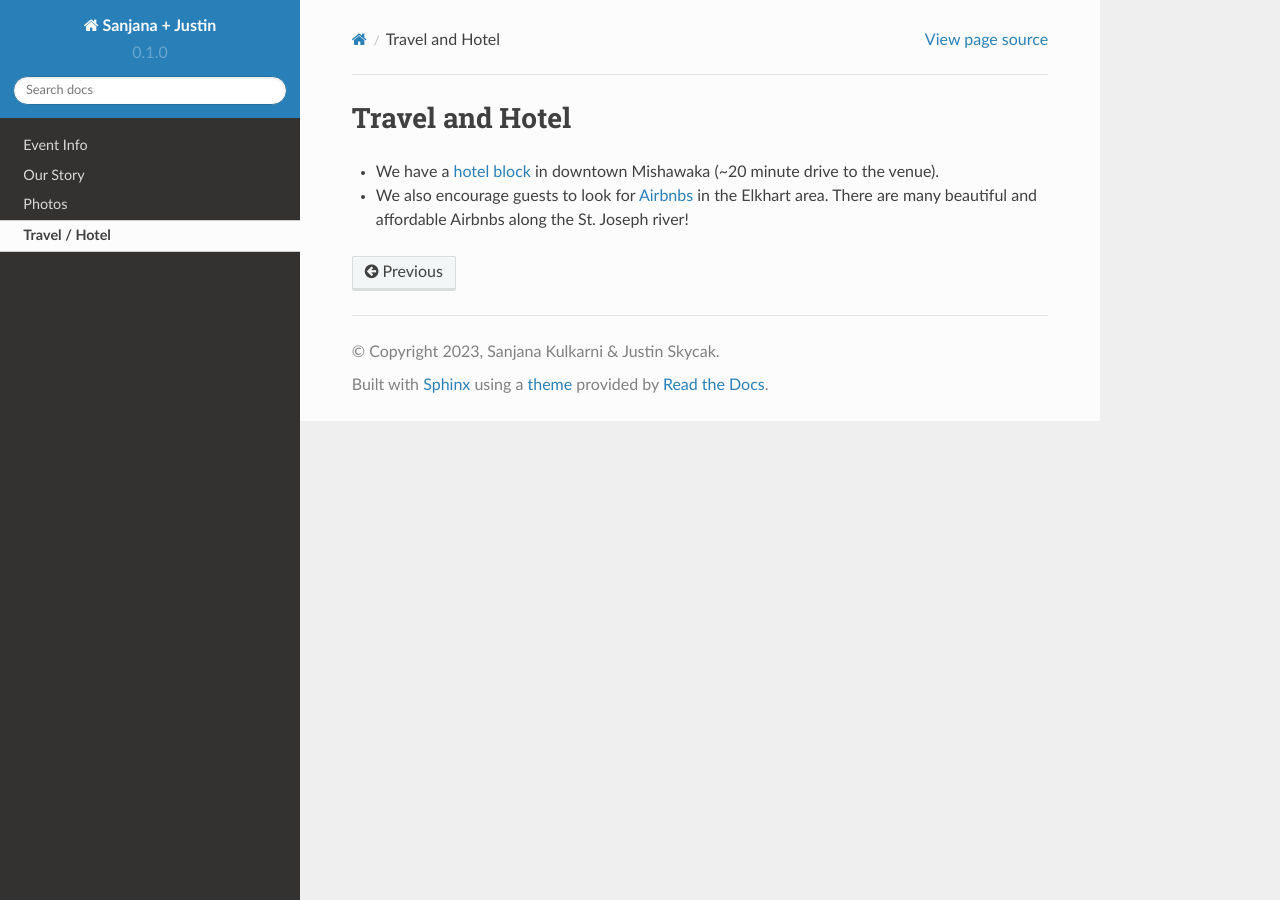
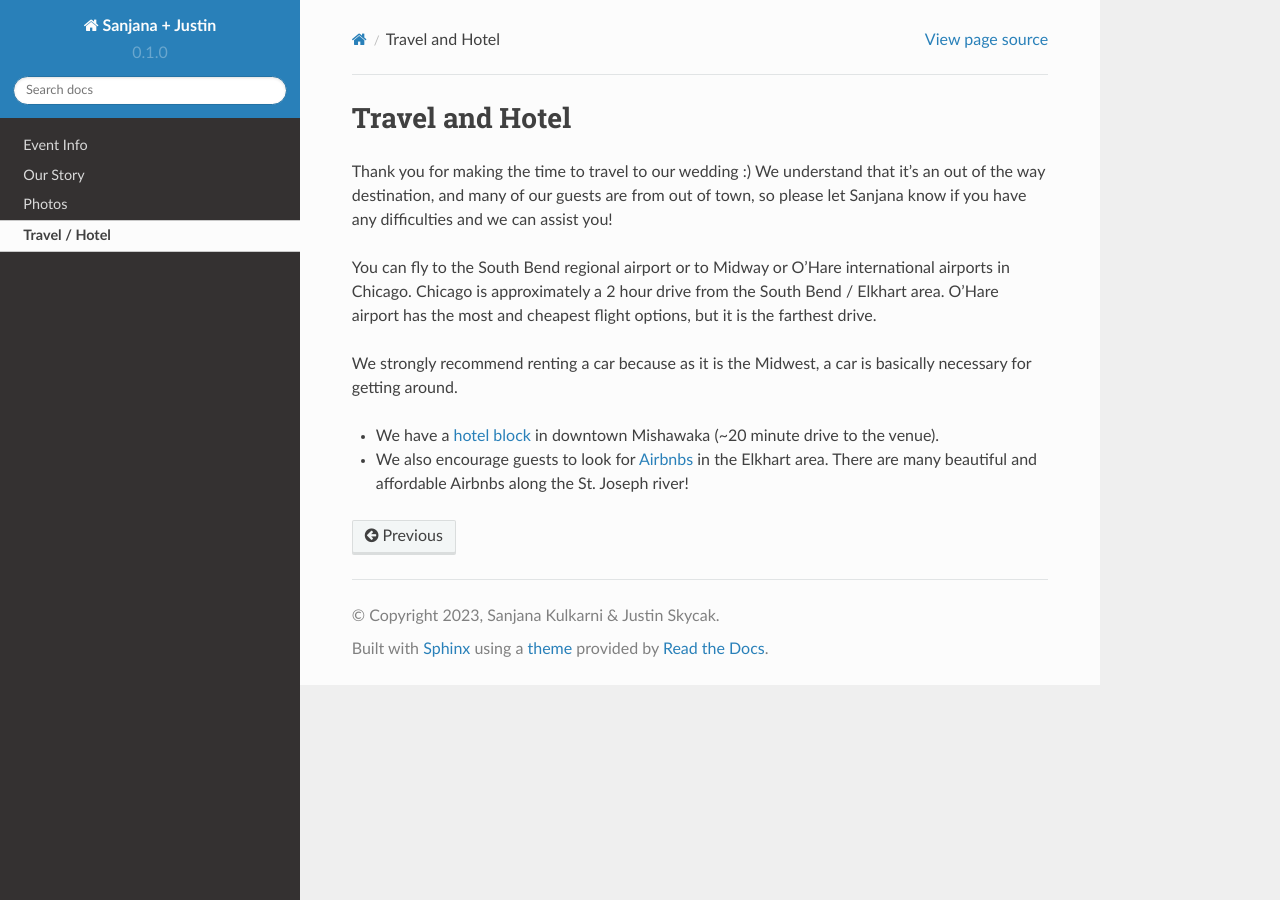
Before and after one commit to jpskycak/wedding, a Sphinx documentation site: the page built from docs/source/hotel.rst, in a window 1280 px wide. Built offline with Sphinx 7.4.7 and the Read the Docs theme 2.0.0, drawn with Linux system fonts in a browser that asks for light colours.

Commit message:
Update hotel.rst

```diff
--- a/docs/source/hotel.rst
+++ b/docs/source/hotel.rst
@@ -1,5 +1,11 @@
 Travel and Hotel
 =====
+
+Thank you for making the time to travel to our wedding :) We understand that it's an out of the way destination, and many of our guests are from out of town, so please let Sanjana know if you have any difficulties and we can assist you!
+
+You can fly to the South Bend regional airport or to Midway or O'Hare international airports in Chicago. Chicago is approximately a 2 hour drive from the South Bend / Elkhart area. O'Hare airport has the most and cheapest flight options, but it is the farthest drive.
+
+We strongly recommend renting a car because as it is the Midwest, a car is basically necessary for getting around.
 
 * We have a `hotel block <https://www.hilton.com/en/book/reservation/rooms/?ctyhocn=SBNHTHT&arrivalDate=2024-10-04&departureDate=2024-10-06&groupCode=cht601&room1NumAdults=2>`_ in downtown Mishawaka (~20 minute drive to the venue).
 
```
